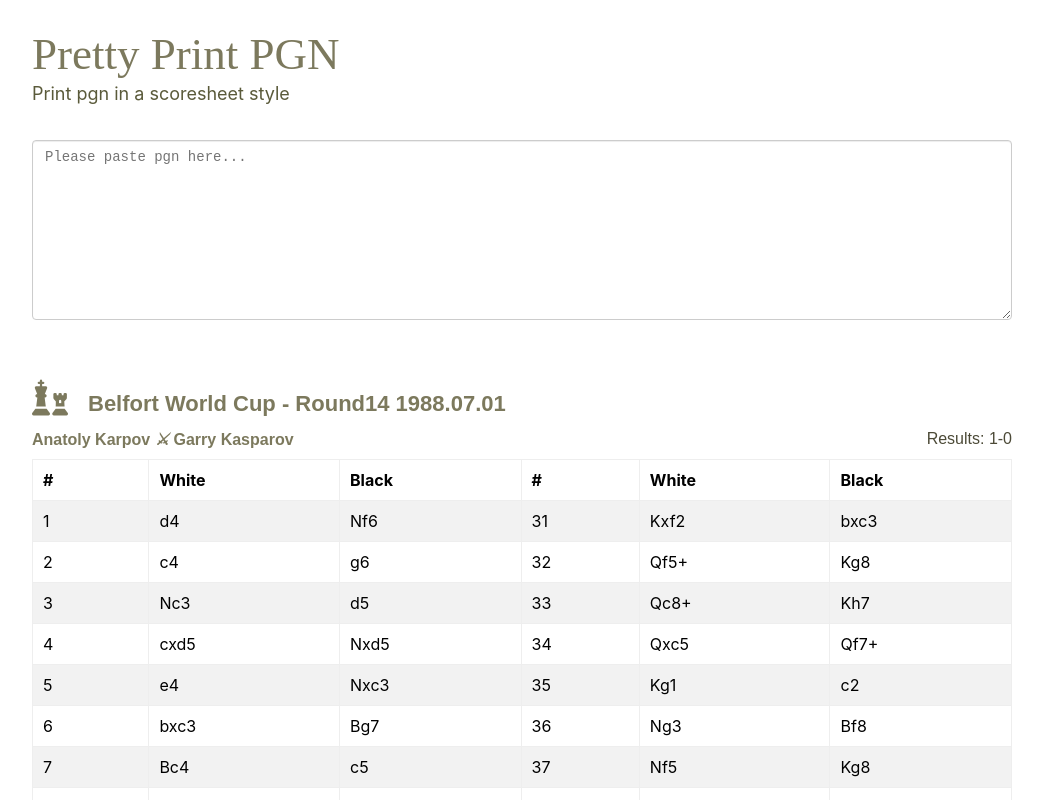
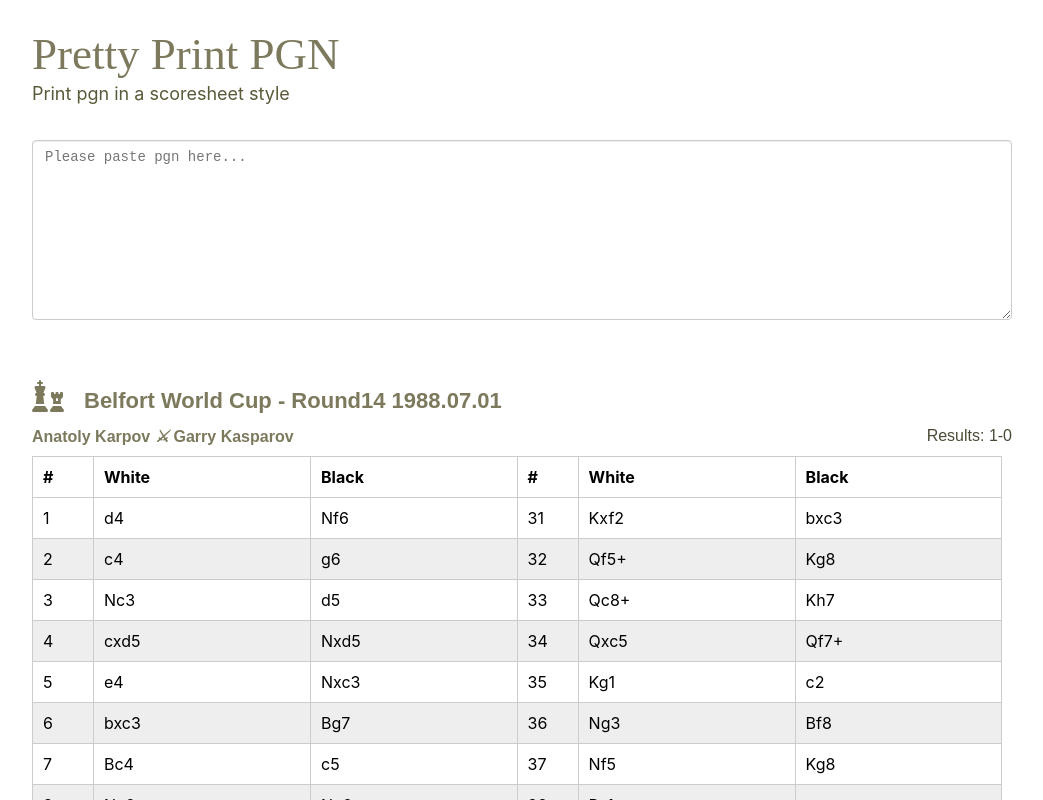
Before and after one commit to viruschidai/pretty-print-pgn, a React (Create React App) app: page / in a window 1280 px wide. Shown: the top 800 px of the page, without its empty margins (118-1161 px from the left). Built offline with nearby package versions, Linux system fonts and the light colour scheme.

Commit message:
Fix print extra blank page problem

```diff
--- a/public/index.html
+++ b/public/index.html
@@ -25,8 +25,8 @@
       Learn how to configure a non-root public URL by running `npm run build`.
     -->
     <title>Pretty Print PGN</title>
-    <script src='https://kit.fontawesome.com/a076d05399.js'></script>
-  </head>
+    <script src="https://kit.fontawesome.com/117ef199f1.js" crossorigin="anonymous"></script>
+    </head>
   <body>
     <noscript>You need to enable JavaScript to run this app.</noscript>
     <div id="root"></div>
--- a/src/App.js
+++ b/src/App.js
@@ -36,8 +36,7 @@ function App() {
                 <div className="no-print">
                     <PgnInput setPgn={setPgn}></PgnInput>
                 </div>
-            </div>
-            <Games pgn={pgn}></Games>
+            </div><Games pgn={pgn}></Games>
         </div>
     );
 }
--- a/src/components/ScoreSheet.css
+++ b/src/components/ScoreSheet.css
@@ -1,5 +1,13 @@
 .ScoreSheet {
     padding: 30px;
+}
+
+.ChessLogo {
+    font-size: 32px;
+}
+
+.ScoreSheetID {
+    width: 40px;
 }
 
 .Players {
@@ -12,19 +20,19 @@
 table {
     border-collapse: collapse;
     border-spacing: 0;
-    width: 100%;
-    border: 1px solid #ddd;
+    width: 99%;
+    border: 1px solid #ccc;
 }
 
 th,
 td {
     text-align: left;
     padding: 10px;
-    border: 1px solid #eee;
+    border: 1px solid #ccc;
 }
 
 tr:nth-child(even) {
-    background-color: #f2f2f2;
+    background-color: #eee;
     -webkit-print-color-adjust: exact;
 }
 
@@ -35,29 +43,22 @@ tr:nth-child(even) {
 
 .Error {
     color: red;
+    margin: 30px;
 }
 
-@media screen {
-    .page {
-        margin-top: 60px;
-    }
-}
 @media print {
-    td,
-    th {
-        text-align: left;
-        padding: 6px;
-        border: 1px solid #999;
+    .ScoreSheet {
+        page-break-after: auto;
+        padding: 30px;
     }
 
-    tr:nth-child(even) {
-        background-color: #ccc;
-        -webkit-print-color-adjust: exact;
+    .ScoreSheet:last-child {
+        page-break-after: avoid;
     }
 
-    .ScoreSheet {
-        page-break-after: always;
-        margin-top: 0;
+    th,
+    td {
+        padding: 6px 10px 6px;
     }
 }
 
--- a/src/components/ScoreSheet.js
+++ b/src/components/ScoreSheet.js
@@ -15,50 +15,42 @@ function ScoreSheetHeader({ headers }) {
         Round,
     } = headers;
     return (
-        <div className="ScoreSheetHeader">
+        <>
             <h2>
-                <i
-                    className="fas fa-chess logo"
-                    style={{ "font-size": "36px" }}
-                ></i>
+                <i className="fas fa-chess ChessLogo"></i>
                 <div className="Event">
-                    {Event} {Round && '- Round' + Round} {Date && Date}
+                    {Event} {Round && "- Round" + Round} {Date && Date}
                 </div>
             </h2>
 
             <div className="flex-container">
                 <div className="flex-item Players">
-                    {White}{WhiteElo !== "?" ? `(#{WhiteElo})` : ""} <b><em>&#9876;</em></b> {Black}{BlackElo !== "?" ? `(#{BlackElo})` : ""}
+                    {White}
+                    {WhiteElo !== "?" ? `(#{WhiteElo})` : ""}{" "}
+                    <b>
+                        <em>&#9876;</em>
+                    </b>{" "}
+                    {Black}
+                    {BlackElo !== "?" ? `(#{BlackElo})` : ""}
                 </div>
                 <div className="flex-item Result">Results: {Result}</div>
             </div>
-        </div>
+        </>
     );
 }
 
-function ScoreSheetMoves({startMove, game}) {
-
 function renderRows(startMove, game) {
-        const {whiteMoves, blackMoves} = game;
+    const { whiteMoves, blackMoves } = game;
     const trs = [];
     for (let i = startMove; i < startMove + 30; i++) {
-            console.log('inside loop = ', startMove)
         trs.push(
             <tr className={i % 2 === 0 ? "even" : "odd"} key={startMove + i}>
                 <td className="ScoreSheetID">{i}</td>
-                    <td>
-                        {whiteMoves[i-1] && whiteMoves[i - 1].move  }
-                    </td>
-                    <td>
-                        {blackMoves[i - 1] && blackMoves[i - 1].move }
-                    </td>
+                <td>{whiteMoves[i - 1] && whiteMoves[i - 1].move}</td>
+                <td>{blackMoves[i - 1] && blackMoves[i - 1].move}</td>
                 <td className="ScoreSheetID">{i + 30}</td>
-                    <td>
-                        {whiteMoves[i + 29] && whiteMoves[i + 29].move  }
-                    </td>
-                    <td>
-                        {blackMoves[i + 29] && blackMoves[i + 29].move }
-                    </td>
+                <td>{whiteMoves[i + 29] && whiteMoves[i + 29].move}</td>
+                <td>{blackMoves[i + 29] && blackMoves[i + 29].move}</td>
             </tr>
         );
     }
@@ -66,77 +58,88 @@ function ScoreSheetMoves({startMove, game}) {
     return trs;
 }
 
-    return <div className="ScoreSheetMoves">
+function ScoreSheetMoves({ startMove, game }) {
+    return (
         <table>
+            <thead>
                 <tr>
-                <th>#</th>
+                    <th className="ScoreSheetID">#</th>
                     <th>White</th>
                     <th>Black</th>
-                <th>#</th>
+                    <th className="ScoreSheetID">#</th>
                     <th>White</th>
                     <th>Black</th>
                 </tr>
-            { renderRows(startMove, game) }
+            </thead>
+            <tbody>{renderRows(startMove, game)}</tbody>
         </table>
-    </div>
+    );
 }
 
 function ScoreSheet({ game, index }) {
     const { headers } = game;
 
     return (
-        <div className='ScoreSheet'>
+        <div className="ScoreSheet">
             <ScoreSheetHeader key={`header#{index}`} headers={headers} />
-            <ScoreSheetMoves key={`sheet#{index}`} startMove={index * 60 + 1} game={game} ></ScoreSheetMoves>
+            <ScoreSheetMoves
+                key={`sheet#{index}`}
+                startMove={index * 60 + 1}
+                game={game}
+            ></ScoreSheetMoves>
         </div>
     );
 }
 
-function GameScoreSheets({ game }) {
+function GameScoreSheets({ game, index }) {
     const page = Math.ceil(game.noOfMoves / 60);
 
     const sheets = [];
-    for (let i=0; i<page; i++) {
-        sheets.push(<ScoreSheet game={game} index={i}></ScoreSheet>)
+    for (let i = 0; i < page; i++) {
+        sheets.push(
+            <ScoreSheet
+                key={`ScoreSheet-${i}`}
+                game={game}
+                index={i}
+            ></ScoreSheet>
+        );
     }
 
-    return <div className="GameScoreSheets">
-        { sheets }
-    </div>;
+    return <>{sheets}</>;
 }
 
 export function Games({ pgn }) {
     let rawgames, err;
 
     try {
-        console.log('pgn -----', pgn)
         rawgames = parser.parse(pgn);
-        console.log('rawgames after parsing = ', rawgames)
     } catch (error) {
-        console.log("err  in Games =", error);
         err = error;
     }
 
-    const renderGames =  function(rawgames) {
+    const renderGames = function (rawgames) {
         if (!rawgames || !rawgames.length) return null;
-        const games = transformGames(rawgames)
-        return games.map(game => {
-            return <GameScoreSheets game={game}></GameScoreSheets>
-        })
-    }
+        const games = transformGames(rawgames);
+        return games.map((game, index) => {
             return (
-        <div className="Games">
+                <GameScoreSheets
+                    key={`gamescoresheet-${index}`}
+                    game={game}
+                ></GameScoreSheets>
+            );
+        });
+    };
+    return (
+        <>
             {err && (
                 <div className="no-print Error">
                     Failed to parse the PGN, please check to make sure the
                     syntax is correct
                 </div>
             )}
-
-            { !err && renderGames(rawgames) }
-        </div>
+            {!err && renderGames(rawgames)}
+        </>
     );
 }
 
-
 export default Games;
--- a/src/index.css
+++ b/src/index.css
@@ -1,22 +1,13 @@
-body {
-    margin: 0;
-    font-family: -apple-system, BlinkMacSystemFont, "Segoe UI", "Roboto",
-        "Oxygen", "Ubuntu", "Cantarell", "Fira Sans", "Droid Sans",
-        "Helvetica Neue", sans-serif;
-    -webkit-font-smoothing: antialiased;
-    -moz-osx-font-smoothing: grayscale;
-}
-
-code {
-    font-family: source-code-pro, Menlo, Monaco, Consolas, "Courier New",
-        monospace;
-}
-
 html,
 body {
     margin: 0;
     padding: 0;
     height: 100%;
+    font-family: -apple-system, BlinkMacSystemFont, "Segoe UI", "Roboto",
+    "Oxygen", "Ubuntu", "Cantarell", "Fira Sans", "Droid Sans",
+    "Helvetica Neue", sans-serif;
+  -webkit-font-smoothing: antialiased;
+  -moz-osx-font-smoothing: grayscale;
 }
 
 h1 {
@@ -61,21 +52,18 @@ a:hover {
     color: #ffcc66;
 }
 
-@page {
-    size: A4;
-    margin: 0;
-}
 
 @media print {
     html,
     body {
-        width: 210mm;
-        height: 297mm;
+        width: 100%;
+        height: 100%;
     }
 
     .no-print,
     .no-print * {
         display: none !important;
+        visibility: hidden;
         margin: 0;
     }
 }
```
Lines whose indentation alone changed are shown as unchanged.
